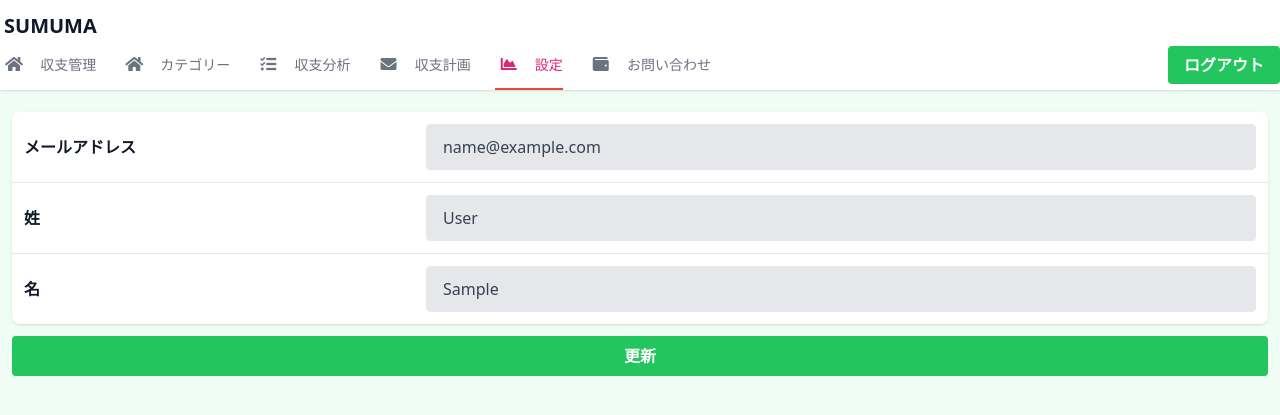
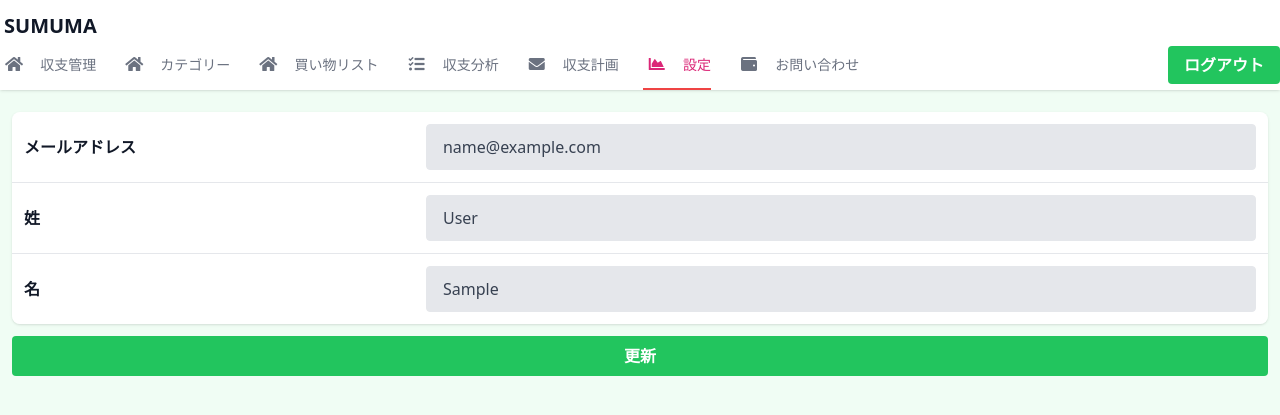
Before and after one commit to nisyuu/sumuma, a Django app: page /account/update-user/1/ in a window 1280 px wide. Shown: the top 415 px of the page. Run offline with Django 4.2, Linux system fonts and the light colour scheme; the visitor is signed in with stand-in values (Sample User, id 1); data comes from the database, SQL or seed files in the repository; style sheets or scripts are compiled from the project's sources; some libraries are stand-ins or nearby versions.

Commit message:
add shopping todo link to header menu

```diff
--- a/sumuma/templates/loggedin_header.html
+++ b/sumuma/templates/loggedin_header.html
@@ -57,6 +57,14 @@
           </a>
         </li>
         <li class="mr-6 my-2 md:my-0">
+          <a href="{% url 'shopping:top' %}"
+             class="block py-1 md:py-3 pl-1 align-middle no-underline border-b-2 {% if request.resolver_match.app_name == 'shopping' %} text-pink-600 hover:text-pink-600 border-red-500 {% else %} border-white text-gray-500 hover:text-pink-600 hover:border-red-500 {% endif %}">
+            <i
+              class="fas fa-home fa-fw mr-3 {% if request.resolver_match.app_name == 'shopping' %} text-pink-600 {% endif %}"></i>
+            <span class="pb-1 md:pb-0 text-sm">買い物リスト</span>
+          </a>
+        </li>
+        <li class="mr-6 my-2 md:my-0">
           <a href="{% url 'analyses:top' %}"
              class="block py-1 md:py-3 pl-1 align-middle no-underline border-b-2 {% if request.resolver_match.app_name == 'analyses' %} text-pink-600 hover:text-pink-600 border-red-500 {% else %} border-white text-gray-500 hover:text-pink-600 hover:border-red-500 {% endif %}">
             <i
```
